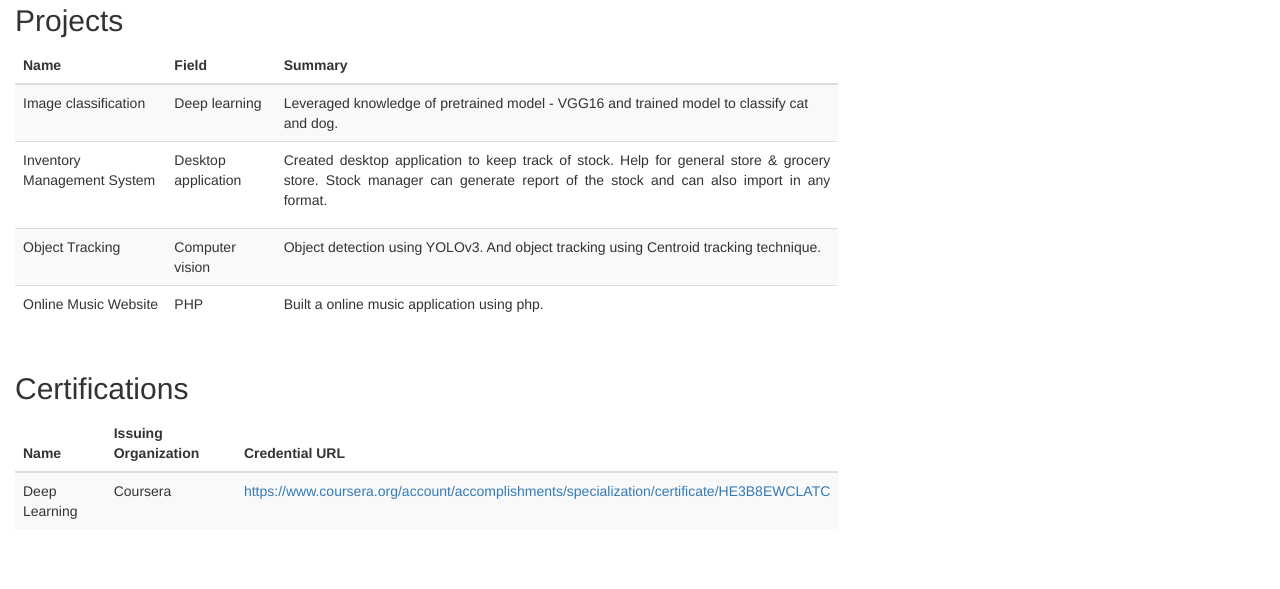
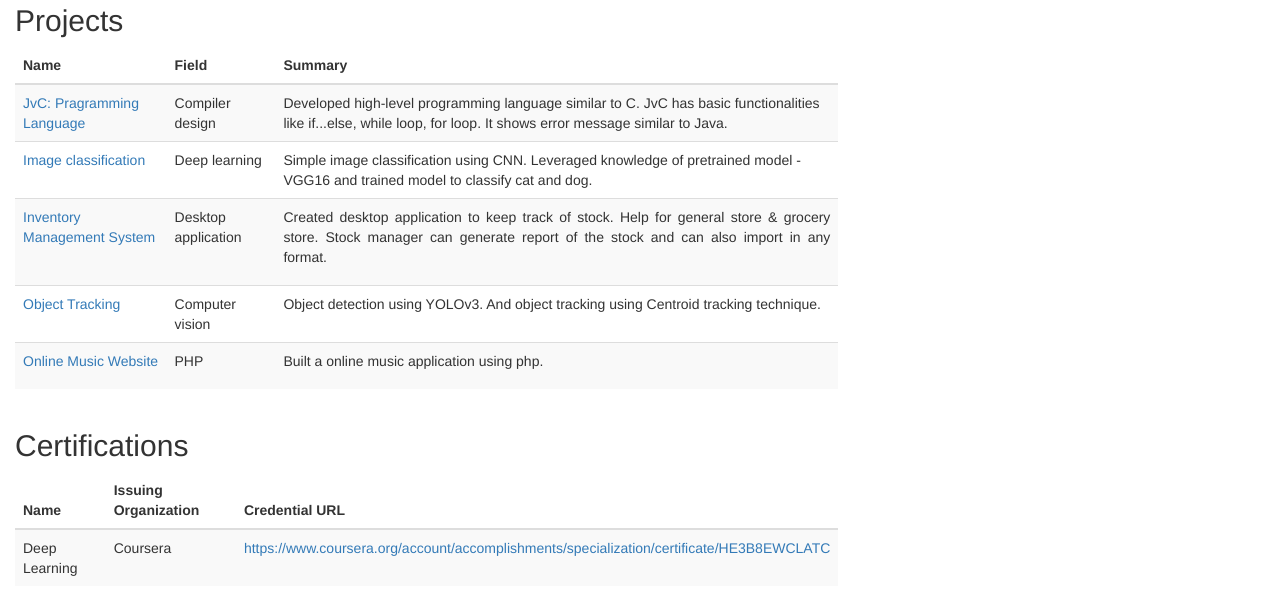
Before and after one commit to sanketvavadiya/vavadiyasanket.github.io, a plain HTML site: page index.html in a window 1280 px wide. Shown: the part 731-1320 px from the top of the page. Before the commit the page ends 1280 px from the top, so only its background shows below. Drawn offline with nearby package versions, Linux system fonts and the light colour scheme.

Commit message:
Project section updated

```diff
--- a/index.html
+++ b/index.html
@@ -20,7 +20,7 @@
 	    <ul class="nav navbar-nav">
 	      <li class="active"><a href="#about">About me</a></li>
 	      <li><a href="#project">Projects</a></li>
-	      <li><a href="Sanket Vavadiya.pdf">My resume</a></li>
+	      <li><a href="Sanket's Resume.pdf">My resume</a></li>
 	    </ul>
 	  </div>
 	</nav>
@@ -29,11 +29,11 @@
 	</div>
 	<div id='about' class="col-sm-9 col-md-6 col-lg-8">
 		<h1>Vavadiya Sanket</h1>
-		<p style="text-align: justify;">Hey! I am Vavadiya Sanket. I am a final year undergraduate student in Information Techonology at SVIT, Vasad. I would be completing my graduaction in May 2021. I enjoy spending time pondering over coding problems and explore in the field of ML. As a result, I have been quite active in Competitive Programming. And I am open to job opennings.<br>
+		<p style="text-align: justify;">Hey! I am Vavadiya Sanket. I am a final year undergraduate student in Information Techonology at SVIT, Vasad. I would be completing my graduation in May 2021. I enjoy spending time pondering over coding problems and explore in the field of ML. As a result, I have been quite active on LinkedIn and LeetCode. And I am open to job opennings.<br>
 		<br>
 		<b>More about me: </b>My hometown is Ankleshwar, which is famous for Chemical industry. My hobbies include playing Guitar and cooking. I enjoy road trips when I find time. You can find me on <a href="https://auth.geeksforgeeks.org/user/vavadiyasanket/profile">GeeksforGeeks</a> and <a href="https://leetcode.com/sanketvavadiya/">LeetCode</a>.</p><br>
 	</div>
-	<div class="col-sm-9 col-md-6 col-lg-8">
+	<div align="left" class="col-sm-9 col-md-6 col-lg-8">
 		<a href="mailto:vavadiyasanket249@gmail.com"><img id='icons' class="img-thumbnail" src="gmail.png"></a>
 		<a href="https://github.com/vavadiyasanket"><img id='icons' class="img-thumbnail" src="github.png"></a>
 		<a href="https://www.linkedin.com/in/vavadiya-sanket"><img id='icons' class="img-thumbnail" src="linkedin.png"></a>
@@ -50,22 +50,27 @@
 	    </thead>
 	    <tbody>
 	      <tr>
-	        <td>Image classification</td>
-	        <td>Deep learning</td>
-	        <td>Leveraged knowledge of pretrained model - VGG16 and trained model to classify cat and dog.</td>
+	        <td><a href="https://github.com/vavadiyasanket/JvC-Programming-Language">JvC: Pragramming Language</a></td>
+	        <td>Compiler design</td>
+	        <td>Developed high-level programming language similar to C. JvC has basic functionalities like if...else, while loop, for loop. It shows error message similar to Java.</td>
 	      </tr>
 	      <tr>
-	        <td>Inventory Management System</td>
+	      	<td><a href="https://github.com/vavadiyasanket/Image-Classification">Image classification</a></td>
+	        <td>Deep learning</td>
+	        <td>Simple image classification using CNN. Leveraged knowledge of pretrained model - VGG16 and trained model to classify cat and dog.</td>
+	      </tr>
+	      <tr>
+	        <td><a href="https://github.com/vavadiyasanket/Desktop-application">Inventory Management System</a></td>
 	        <td>Desktop application</td>
 	        <td><p style="text-align: justify;">Created desktop application to keep track of stock. Help for general store & grocery store. Stock manager can generate report of the stock and can also import in any format.</p></td>
 	      </tr>
 	      <tr>
-	        <td>Object Tracking</td>
+	        <td><a href="https://github.com/vavadiyasanket/ObjectTracking">Object Tracking</a></td>
 	        <td>Computer vision</td>
 	        <td><p style="text-align: justify;">Object detection using YOLOv3. And object tracking using Centroid tracking technique.</p></td>
 	      </tr>
 	      <tr>
-	        <td>Online Music Website</td>
+	        <td><a href="hhttps://github.com/vavadiyasanket/OnlineMusic">Online Music Website</a></td>
 	        <td>PHP</td>
 	        <td><p style="text-align: justify;">Built a online  music application using php.</p></td>
 	      </tr>
```
Also changed, not shown: 2 other files.
